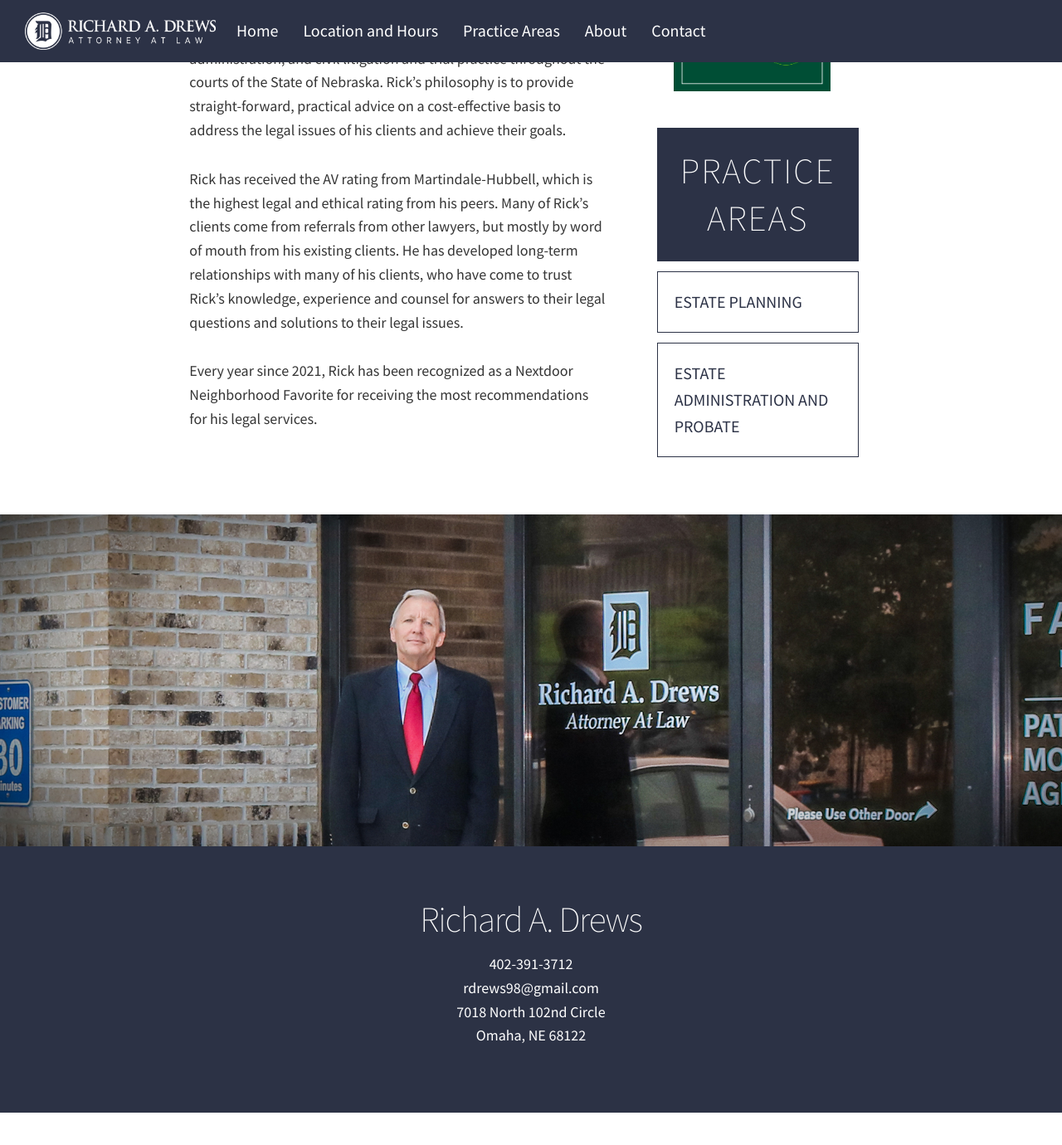
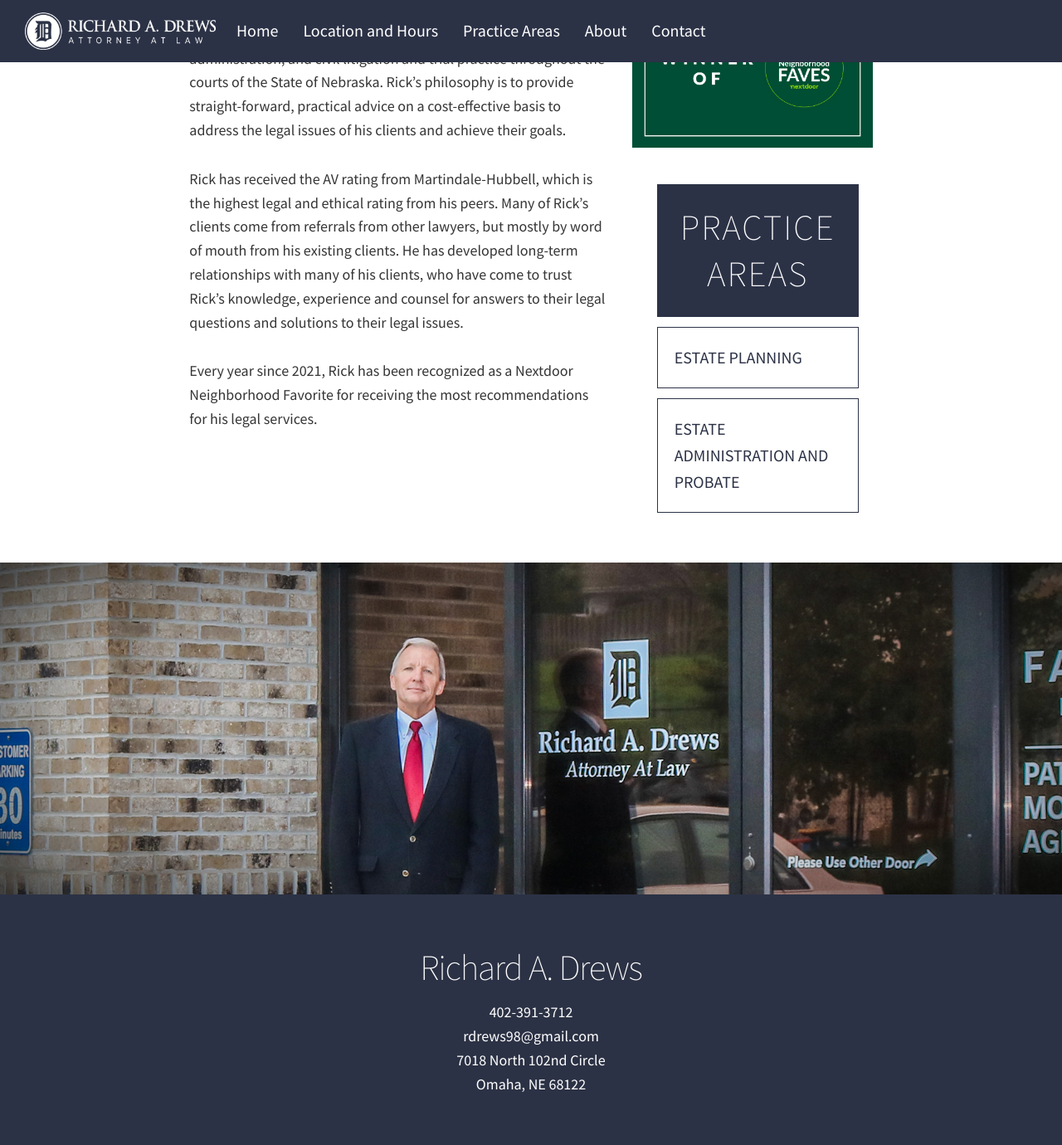
Before and after one commit to rickdrews/rickdrews, a Jekyll site: the page built from index.html, in a window 1280 px wide and 1400 px high, scrolled down 526 px. Shown: the top 1380 px of the window at 83% size. Built offline with Jekyll 4.4.1, drawn with Linux system fonts in a browser that asks for light colours; nearby versions of some CDN libraries; the list of posts is cut into pages by our own code; before the commit the page ends 1867 px from its top, so only the background shows below that.

Commit message:
Update _about.sass
nextdoor size

```diff
--- a/_sass/_about.sass
+++ b/_sass/_about.sass
@@ -24,7 +24,7 @@
 		margin-bottom: 0
 
 .nextdoor
-	width: 65%
+	width: 100%
 	margin: 3rem auto 0
 	display: block
 
```
